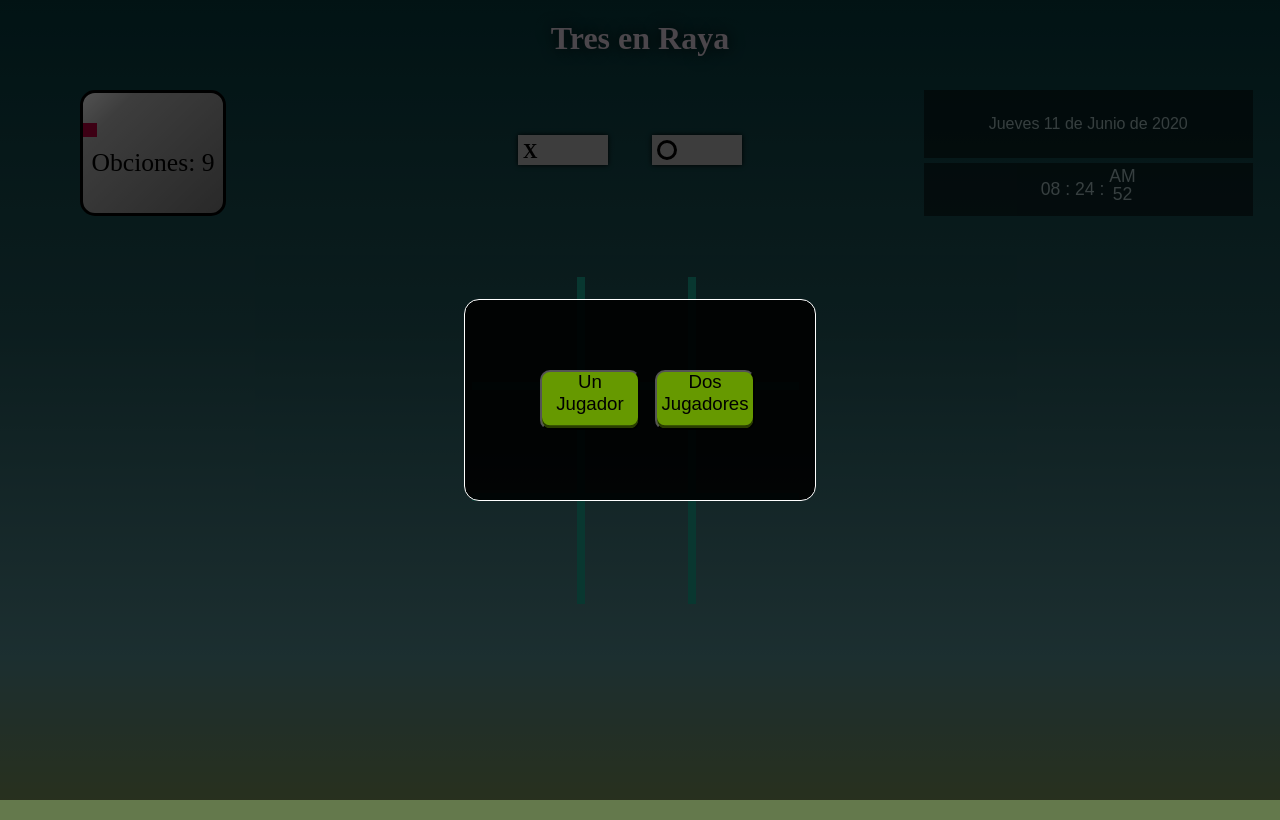
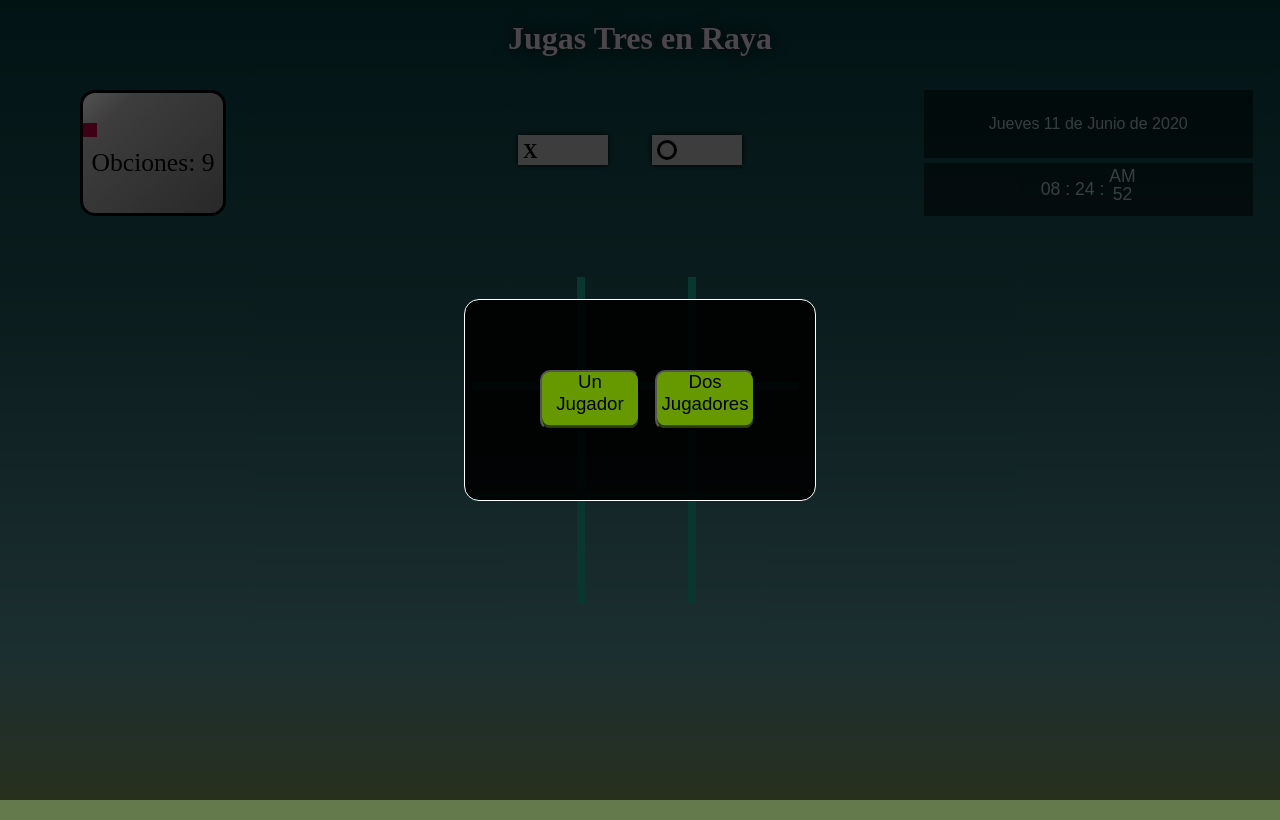
Before and after one commit to daviferm/Tres-en-raya, a plain HTML site: page index.html in a window 1280 px wide. Drawn offline with Linux system fonts and the light colour scheme; a web font is replaced by a local one.

Commit message:
Modificar titulo

```diff
--- a/index.html
+++ b/index.html
@@ -1,5 +1,6 @@
 <!DOCTYPE html>
 <html lang="en">
+
 <head>
     <meta charset="UTF-8">
     <link href="https://fonts.googleapis.com/css?family=Coustard" rel="stylesheet">
@@ -8,14 +9,15 @@
 
     <title>Tres en raya</title>
 </head>
+
 <body>
     <header>
-		<h1>Tres en Raya</h1>
+        <h1>Jugas Tres en Raya</h1>
     </header>
     <div class="modal modalIn">
         <div class="caja_bot">
-			<button class="btn" id="onePlayer" onclick="ocultarModar(1)" ><p>Un Jugador</p></button>
-			<button class="btn" id="twoPlayer" onclick="ocultarModar(2)" ><p>Dos Jugadores</p></button>
+            <button class="btn" id="onePlayer" onclick="ocultarModar(1)"><p>Un Jugador</p></button>
+            <button class="btn" id="twoPlayer" onclick="ocultarModar(2)"><p>Dos Jugadores</p></button>
         </div>
     </div>
     <div class="main">
@@ -47,7 +49,9 @@
             <div class="obciones">
                 <div class="box_obtions">
                     <div id="progreso"></div>
-		    		<div id="obtions"><p>Obciones: <span id="number_obt">9</span></p></div>
+                    <div id="obtions">
+                        <p>Obciones: <span id="number_obt">9</span></p>
+                    </div>
                 </div>
             </div>
             <div class="botones">
@@ -111,4 +115,5 @@
     <script src="js/board_manager.js"></script>
     <script src="js/autoplay.js"></script>
 </body>
+
 </html>
```
Lines whose indentation alone changed are shown as unchanged.
